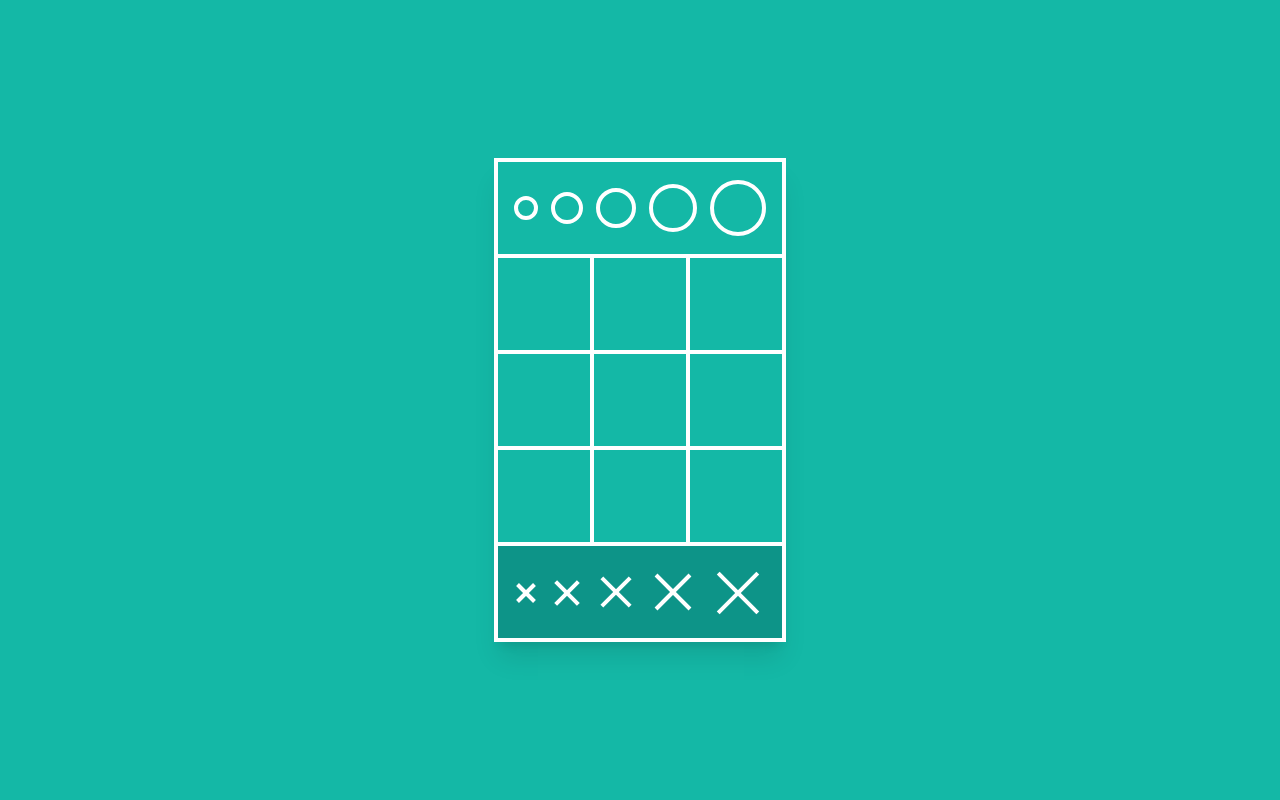
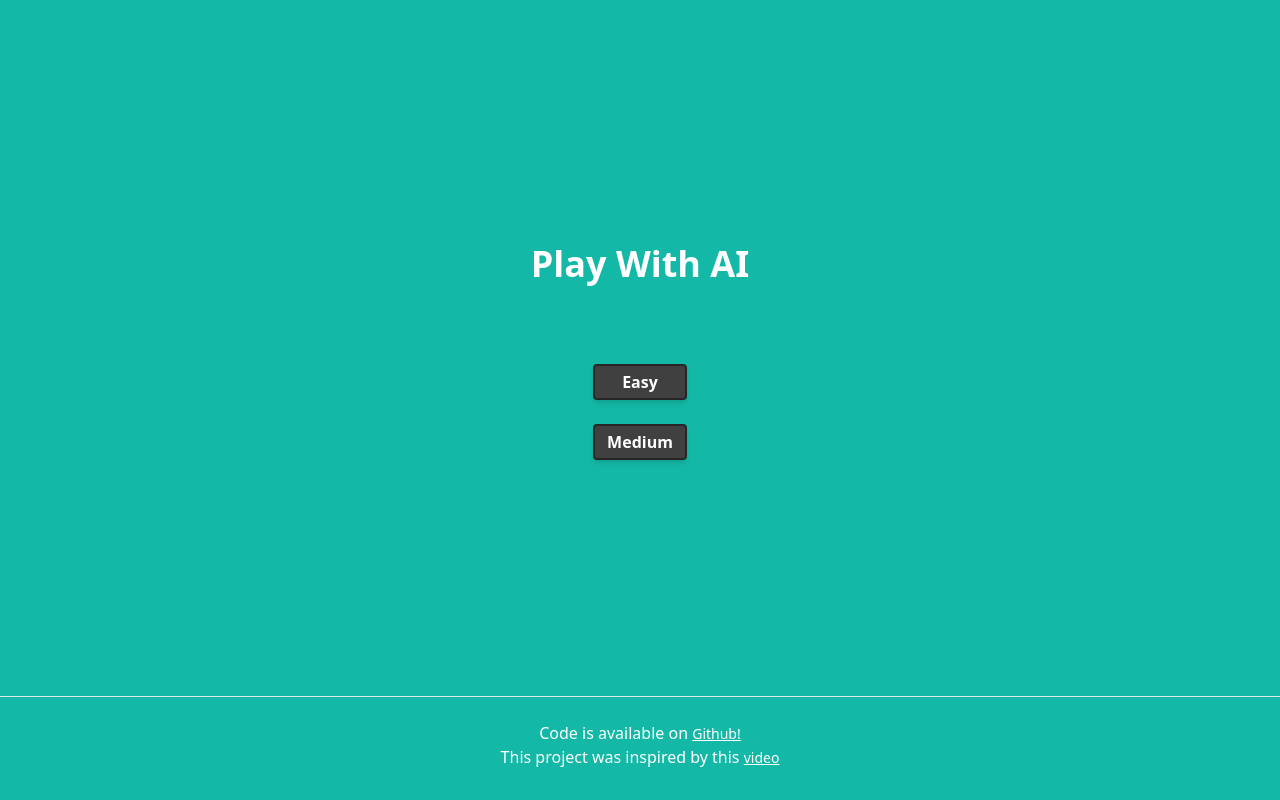
Before and after one commit to itzmeowww/beyond-tic-tac-toe, a Next.js app: page /ai in a window 1280 px wide. Built offline with nearby package versions, Linux system fonts and the light colour scheme.

Commit message:
add two difficulty

```diff
--- a/components/Game.tsx
+++ b/components/Game.tsx
@@ -385,32 +385,30 @@ const Game = ({ xPlayer = 'human', oPlayer = 'human' }: Props) => {
 
     useEffect(() => {
         if (player == 'o' && oPlayer == 'random' && winner == '') {
-            let availableIdx: number[] = []
+
+            let availableChoice: { i: number; j: number, idx: number }[] = []
             boardStatus.usedO.forEach((value, _idx) => {
                 if (value == false) {
-                    availableIdx.push(_idx)
+                    boardStatus.table.forEach((row, _r) => {
+                        row.forEach((col, _c) => {
+                            if (player != col.split('_')[0] && sizes[+col.split('_')[1]] < sizes[_idx]) {
+                                availableChoice.push({ i: _r, j: _c, idx: _idx })
+                            }
+                            else if (col == '') {
+                                availableChoice.push({ i: _r, j: _c, idx: _idx })
+                            }
+                        })
+                    })
                 }
             })
 
-            let botSelectedIdx = availableIdx[Math.floor(Math.random() * availableIdx.length)]
 
-            let availablePos: { i: number; j: number }[] = []
-            boardStatus.table.forEach((row, _r) => {
-                row.forEach((col, _c) => {
-                    if (sizes[+col.split('_')[1]] < sizes[botSelectedIdx]) {
-                        availablePos.push({ i: _r, j: _c })
-                    }
-                    else if (col == '') {
-                        availablePos.push({ i: _r, j: _c })
-                    }
-                })
-            })
-            setSizeIdx(botSelectedIdx)
-            // console.log(botSelectedIdx)
-            let botSelectedPos = availablePos[Math.floor(Math.random() * availablePos.length)]
-            // console.log(botSelectedIdx, botSelectedPos)
+            const choice = availableChoice[Math.floor(Math.random() * availableChoice.length)]
+
+            setSizeIdx(choice.idx)
+
             setTimeout(() => {
-                placeTable(botSelectedPos.i, botSelectedPos.j, botSelectedIdx)
+                placeTable(choice.i, choice.j, choice.idx)
             }, 500)
 
         }
--- a/pages/ai.tsx
+++ b/pages/ai/easy.tsx
@@ -1,31 +1,32 @@
 import Head from "next/head";
 
-import Game from "../components/Game";
+import Game from "../../components/Game";
 
 const Play = () => {
+    const title = 'Play With AI (Easy) - Beyond Tic Tac Toe'
     return (
         <div className="relative flex h-screen flex-col items-center justify-center bg-teal-500 overflow-hidden">
             <Head>
                 <link rel="icon" href="/icon.jpeg" />
-                <title>Play - Beyond Tic Tac Toe</title>
-                <meta name="title" content="Play - Beyond Tic Tac Toe" />
+                <title>{title}</title>
+                <meta name="title" content={title} />
                 <meta name="description" content="An upgraded tic-tac-toe, more challenging and more fun!" />
 
 
                 <meta property="og:type" content="website" />
                 <meta property="og:url" content="https://beyond-tic-tac-toe.vercel.app" />
-                <meta property="og:title" content="Play - Beyond Tic Tac Toe" />
+                <meta property="og:title" content={title} />
                 <meta property="og:description" content="An upgraded tic-tac-toe, more challenging and more fun!" />
                 <meta property="og:image" content="https://beyond-tic-tac-toe.vercel.app/preview.jpeg" />
 
 
                 <meta property="twitter:card" content="summary_large_image" />
                 <meta property="twitter:url" content="https://beyond-tic-tac-toe.vercel.app" />
-                <meta property="twitter:title" content="Play - Beyond Tic Tac Toe" />
+                <meta property="twitter:title" content={title} />
                 <meta property="twitter:description" content="An upgraded tic-tac-toe, more challenging and more fun!" />
                 <meta property="twitter:image" content="https://beyond-tic-tac-toe.vercel.app/preview.jpeg" />
             </Head>
-            <Game oPlayer="minimax" />
+            <Game oPlayer="random" />
         </div >
     );
 }
--- /dev/null
+++ b/pages/ai/index.tsx
@@ -0,0 +1,102 @@
+import type { NextPage } from 'next'
+import Head from 'next/head'
+import { useRouter } from 'next/router'
+import { useEffect, useState } from 'react'
+import { animated, useTransition, useSpring } from 'react-spring'
+
+type BtnProps = {
+  y: number,
+  delay: number,
+  href: string,
+  label: string
+}
+const Home: NextPage = () => {
+  const router = useRouter()
+  const fadeIn = useSpring({ to: { opacity: 1, y: 0 }, from: { opacity: 0, y: -100 }, delay: 0 })
+  const [buttons, setButtons] = useState<BtnProps[]>([])
+  const transitions = useTransition(buttons, {
+    from: { x: -100, y: 800, opacity: 0 },
+    enter: button => (next) => (
+      next({ x: 0, y: button.y, delay: button.delay, opacity: 1 })
+    ),
+    leave: button => (next) => (
+      next({ x: 100, y: 800, delay: button.delay, opacity: 0 })
+    )
+  })
+
+  useEffect(() => {
+    setButtons([{
+      href: '/ai/easy',
+      label: 'Easy',
+      y: 0, delay: 150
+    }, {
+      href: '/ai/medium',
+      label: 'Medium',
+      y: 0, delay: 300
+    },])
+  }, [])
+
+  const goTo = (url: string) => {
+    setButtons([])
+    setTimeout(() => {
+      router.push(url)
+    }, 600)
+
+  }
+  const title = 'Play With AI - Beyond Tic Tac Toe'
+  return (
+    <div className="flex overflow-hidden h-screen flex-col items-center justify-center py-2 bg-teal-500">
+      <Head>
+        <link rel="icon" href="/icon.jpeg" />
+        <title>{title}</title>
+        <meta name="title" content={title} />
+        <meta name="description" content="An upgraded tic-tac-toe, more challenging and more fun!" />
+
+
+        <meta property="og:type" content="website" />
+        <meta property="og:url" content="https://beyond-tic-tac-toe.vercel.app" />
+        <meta property="og:title" content={title} />
+        <meta property="og:description" content="An upgraded tic-tac-toe, more challenging and more fun!" />
+        <meta property="og:image" content="https://beyond-tic-tac-toe.vercel.app/preview.jpeg" />
+
+
+        <meta property="twitter:card" content="summary_large_image" />
+        <meta property="twitter:url" content="https://beyond-tic-tac-toe.vercel.app" />
+        <meta property="twitter:title" content={title} />
+        <meta property="twitter:description" content="An upgraded tic-tac-toe, more challenging and more fun!" />
+        <meta property="twitter:image" content="https://beyond-tic-tac-toe.vercel.app/preview.jpeg" />
+
+      </Head>
+
+      <main className="flex w-full flex-1 flex-col items-center justify-center text-center">
+        <animated.h1 style={fadeIn} className='text-4xl font-semibold text-white mb-20'>
+          Play With AI
+        </animated.h1>
+        {/* TODO: re-design */}
+        <div className='flex flex-col gap-6'>
+
+          {transitions((style, button) =>
+            button ? <animated.button onClick={() => goTo(button.href)} style={style} className='border-2 border-neutral-800 px-3 py-1 rounded bg-neutral-700 hover:bg-neutral-800 text-white shadow-md font-semibold transition-colors'>
+              {button.label}
+            </animated.button> : ''
+          )}
+
+
+
+
+        </div>
+      </main>
+
+      <footer className="flex flex-col h-24 w-full  text-white  items-center justify-center border-t">
+        <h1>Code is available on <a href='https://github.com/itzmeowww/beyond-tic-tac-toe' target='_blank' className='text-sm underline'>Github!</a></h1>
+        <h1>This project was inspired by this <a href='https://youtu.be/3q8Gh3yA9pw' target='_blank' className='text-sm underline'>video</a></h1>
+
+      </footer>
+    </div>
+  )
+}
+
+export default Home
+function useSprings(number: any, arg1: any) {
+  throw new Error('Function not implemented.')
+}
--- /dev/null
+++ b/pages/ai/medium.tsx
@@ -0,0 +1,34 @@
+import Head from "next/head";
+
+import Game from "../../components/Game";
+
+const Play = () => {
+    const title = 'Play With AI (Medium) - Beyond Tic Tac Toe'
+    return (
+        <div className="relative flex h-screen flex-col items-center justify-center bg-teal-500 overflow-hidden">
+            <Head>
+                <link rel="icon" href="/icon.jpeg" />
+                <title>{title}</title>
+                <meta name="title" content={title} />
+                <meta name="description" content="An upgraded tic-tac-toe, more challenging and more fun!" />
+
+
+                <meta property="og:type" content="website" />
+                <meta property="og:url" content="https://beyond-tic-tac-toe.vercel.app" />
+                <meta property="og:title" content={title} />
+                <meta property="og:description" content="An upgraded tic-tac-toe, more challenging and more fun!" />
+                <meta property="og:image" content="https://beyond-tic-tac-toe.vercel.app/preview.jpeg" />
+
+
+                <meta property="twitter:card" content="summary_large_image" />
+                <meta property="twitter:url" content="https://beyond-tic-tac-toe.vercel.app" />
+                <meta property="twitter:title" content={title} />
+                <meta property="twitter:description" content="An upgraded tic-tac-toe, more challenging and more fun!" />
+                <meta property="twitter:image" content="https://beyond-tic-tac-toe.vercel.app/preview.jpeg" />
+            </Head>
+            <Game oPlayer="minimax" />
+        </div >
+    );
+}
+
+export default Play;
```
